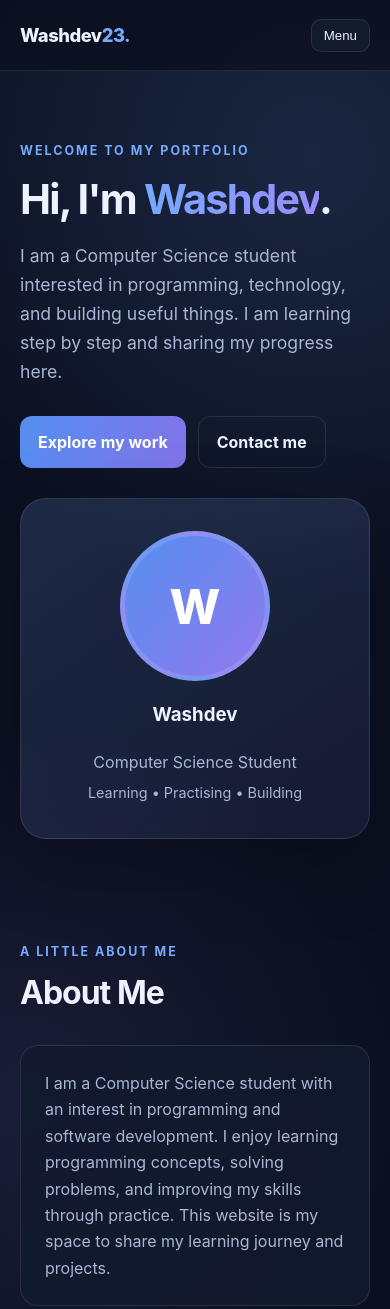
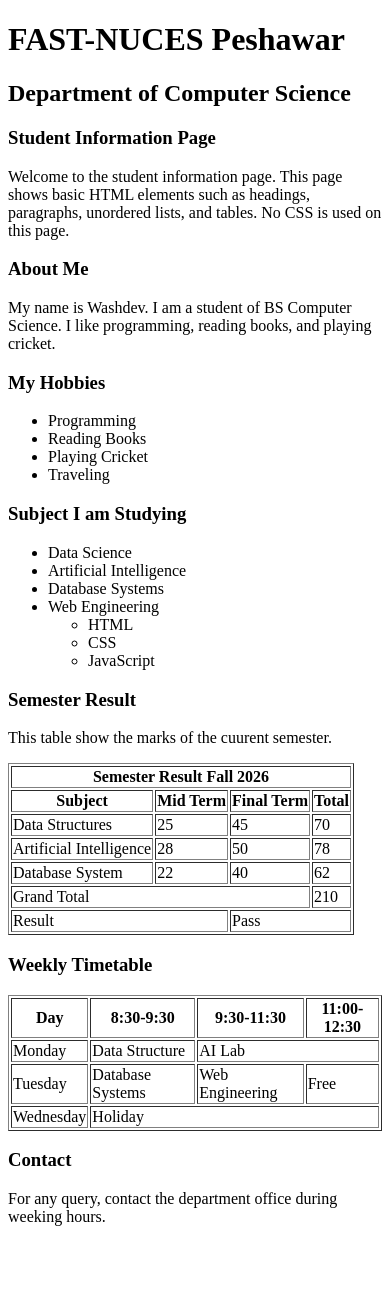
Before and after one commit to Washdev23/Wasdev23.github.io, a plain HTML site: page index.html in a window 390 px wide. Shown: the top 1309 px of the page. After the commit the page ends 1242 px from the top, so only its background shows below. Drawn offline with Linux system fonts and the light colour scheme.

Commit message:
Add files via upload

```diff
--- a/index.html
+++ b/index.html
@@ -1,201 +1,124 @@
 <!DOCTYPE html>
-<html lang="en">
+<html>
 <head>
-  <meta charset="UTF-8">
-  <meta name="viewport" content="width=device-width, initial-scale=1.0">
-  <meta name="description" content="Washdev's personal portfolio website.">
-  <title>Washdev | Portfolio</title>
-  <style>
-    :root {
-      --bg: #0b1020;
-      --panel: #121a2e;
-      --text: #edf2ff;
-      --muted: #aab6d3;
-      --accent: #76a9ff;
-      --accent2: #9b8cff;
-      --line: rgba(255,255,255,.1);
-    }
-    * { box-sizing: border-box; }
-    html { scroll-behavior: smooth; }
-    body {
-      margin: 0;
-      color: var(--text);
-      background:
-        radial-gradient(circle at 80% 5%, rgba(118,169,255,.15), transparent 28rem),
-        radial-gradient(circle at 5% 35%, rgba(155,140,255,.1), transparent 24rem),
-        var(--bg);
-      font-family: Inter, ui-sans-serif, system-ui, -apple-system, "Segoe UI", sans-serif;
-      line-height: 1.65;
-    }
-    a { color: inherit; text-decoration: none; }
-    .wrap { width: min(1080px, calc(100% - 40px)); margin: auto; }
-    header {
-      position: sticky; top: 0; z-index: 10;
-      background: rgba(11,16,32,.82);
-      backdrop-filter: blur(16px);
-      border-bottom: 1px solid var(--line);
-    }
-    nav { min-height: 70px; display:flex; align-items:center; justify-content:space-between; gap:20px; }
-    .logo { font-weight: 800; letter-spacing: -.5px; font-size: 1.15rem; }
-    .logo span { color: var(--accent); }
-    .links { display:flex; gap:24px; color:var(--muted); font-size:.93rem; }
-    .links a:hover { color:var(--text); }
-    .menu { display:none; border:1px solid var(--line); background:var(--panel); color:var(--text); border-radius:10px; padding:8px 12px; }
-    .hero { padding: 100px 0 78px; display:grid; grid-template-columns:1.5fr .8fr; gap:50px; align-items:center; }
-    .eyebrow { color:var(--accent); font-weight:700; text-transform:uppercase; letter-spacing:2px; font-size:.78rem; }
-    h1 { font-size:clamp(2.6rem, 6vw, 4.8rem); line-height:1.06; letter-spacing:-2.8px; margin:15px 0 20px; }
-    h1 span { background:linear-gradient(100deg,var(--accent),var(--accent2)); -webkit-background-clip:text; background-clip:text; color:transparent; }
-    .lead { color:var(--muted); font-size:1.1rem; max-width:620px; }
-    .actions { display:flex; gap:12px; flex-wrap:wrap; margin-top:30px; }
-    .btn { display:inline-flex; align-items:center; justify-content:center; padding:12px 18px; border-radius:12px; font-weight:700; border:1px solid var(--line); transition:.2s; }
-    .btn.primary { background:linear-gradient(110deg,#548ff0,#8272e9); border:0; color:white; }
-    .btn:hover { transform:translateY(-2px); }
-    .profile-card { background:linear-gradient(145deg,rgba(118,169,255,.17),rgba(155,140,255,.08)); border:1px solid var(--line); border-radius:26px; padding:28px; text-align:center; box-shadow:0 25px 80px rgba(0,0,0,.22); }
-    .avatar { width:150px; height:150px; margin:4px auto 18px; border-radius:50%; display:grid; place-items:center; font-size:3rem; font-weight:800; color:#fff; background:linear-gradient(135deg,#548ff0,#9279ee); border:5px solid rgba(255,255,255,.12); }
-    .profile-card p { color:var(--muted); margin:5px 0; }
-    section { padding:58px 0; }
-    .section-head { margin-bottom:25px; }
-    .section-head h2 { font-size:2rem; letter-spacing:-1px; margin:5px 0; }
-    .section-head p { color:var(--muted); margin:0; }
-    .grid { display:grid; grid-template-columns:repeat(2,1fr); gap:18px; }
-    .card { background:rgba(18,26,46,.86); border:1px solid var(--line); border-radius:18px; padding:24px; }
-    .card h3 { margin:0 0 8px; font-size:1.12rem; }
-    .card p { margin:0; color:var(--muted); }
-    .tag-list { display:flex; flex-wrap:wrap; gap:10px; margin-top:16px; }
-    .tag { padding:7px 12px; border-radius:999px; color:#dce7ff; background:rgba(118,169,255,.12); border:1px solid rgba(118,169,255,.22); font-size:.9rem; }
-    .project-note { font-size:.85rem; color:var(--accent)!important; margin-top:12px!important; }
-    .contact { display:flex; justify-content:space-between; align-items:center; gap:25px; flex-wrap:wrap; }
-    footer { border-top:1px solid var(--line); padding:25px 0; color:var(--muted); font-size:.9rem; }
-    .small { color:var(--muted); font-size:.9rem; }
-    @media (max-width:760px) {
-      .hero { grid-template-columns:1fr; padding:70px 0 45px; gap:30px; }
-      .profile-card { max-width:360px; }
-      .grid { grid-template-columns:1fr; }
-      .menu { display:block; }
-      .links { display:none; position:absolute; top:69px; left:0; right:0; padding:18px 22px; background:#0f1729; border-bottom:1px solid var(--line); flex-direction:column; gap:14px; }
-      .links.open { display:flex; }
-      h1 { letter-spacing:-1.8px; }
-    }
-  </style>
+    <meta charset="UTF-8" />
+    <meta name="viewport" content="width=device-width, initial-scale=1.0" />
+    <link rel="stylesheet" href="style.css" />
+    <title>FAST NUCES Peshawar</title>
 </head>
 <body>
-  <header>
-    <nav class="wrap">
-      <a class="logo" href="#home">Washdev<span>23.</span></a>
-      <button class="menu" id="menuBtn" aria-label="Toggle navigation">Menu</button>
-      <div class="links" id="navLinks">
-        <a href="#about">About</a>
-        <a href="#education">Education</a>
-        <a href="#skills">Skills</a>
-        <a href="#projects">Projects</a>
-        <a href="#contact">Contact</a>
-      </div>
-    </nav>
-  </header>
+    <h1>FAST-NUCES Peshawar</h1>
+    <h2>Department of Computer Science</h2>
+    <h3>Student Information Page</h3>
+    <p>Welcome to the student information page. This page shows basic HTML elements such as headings, paragraphs, unordered lists, and tables. No CSS is used on this page.</p>
+    <h3>About Me</h3>
+    <p>My name is Washdev. I am a student of BS Computer Science. I like programming, reading books, and playing cricket.</p>
+    <h3>My Hobbies</h3>
 
-  <main class="wrap">
-    <section class="hero" id="home">
-      <div>
-        <div class="eyebrow">Welcome to my portfolio</div>
-        <h1>Hi, I'm <span>Washdev</span>.</h1>
-        <p class="lead">I am a Computer Science student interested in programming, technology, and building useful things. I am learning step by step and sharing my progress here.</p>
-        <div class="actions">
-          <a class="btn primary" href="#projects">Explore my work</a>
-          <a class="btn" href="#contact">Contact me</a>
-        </div>
-      </div>
-      <aside class="profile-card">
-        <div class="avatar">W</div>
-        <h3>Washdev</h3>
-        <p>Computer Science Student</p>
-        <p class="small">Learning • Practising • Building</p>
-      </aside>
-    </section>
+        <ul>
+            <li>Programming</li>
+            <li>Reading Books</li>
+            <li>Playing Cricket</li>
+            <li>Traveling</li>
+        </ul>
 
-    <section id="about">
-      <div class="section-head">
-        <div class="eyebrow">A little about me</div>
-        <h2>About Me</h2>
-      </div>
-      <div class="card">
-        <p>I am a Computer Science student with an interest in programming and software development. I enjoy learning programming concepts, solving problems, and improving my skills through practice. This website is my space to share my learning journey and projects.</p>
-      </div>
-    </section>
+    <h3>Subject I am Studying</h3>
 
-    <section id="education">
-      <div class="section-head">
-        <div class="eyebrow">My background</div>
-        <h2>Education</h2>
-      </div>
-      <div class="card">
-        <h3>Computer Science Student</h3>
-        <p>Currently studying Computer Science.</p>
-      </div>
-    </section>
+        <ul>
+            <li>Data Science</li>
+            <li>Artificial Intelligence</li>
+            <li>Database Systems</li>
+            <li> Web Engineering
+                <ul>
+                    <li>HTML</li>
+                    <li>CSS</li>
+                    <li>JavaScript</li>
+                </ul>
+            </li>
+        </ul>
 
-    <section id="skills">
-      <div class="section-head">
-        <div class="eyebrow">What I'm learning</div>
-        <h2>Skills</h2>
-        <p>My current skills and learning areas.</p>
-      </div>
-      <div class="card">
-        <div class="tag-list">
-          <span class="tag">C Programming</span>
-          <span class="tag">HTML</span>
-          <span class="tag">CSS</span>
-        </div>
-      </div>
-    </section>
+    <h3>Semester Result</h3>
+    <p>This table show the marks of the cuurent semester.</p>
 
-    <section id="projects">
-      <div class="section-head">
-        <div class="eyebrow">Things I've worked on</div>
-        <h2>My Projects</h2>
-        <p>My projects will be added here as I complete them.</p>
-      </div>
-      <div class="grid">
-        <article class="card">
-          <h3>Coming Soon</h3>
-          <p>I will add my C programming and web development projects here.</p>
-        </article>
-        <article class="card">
-          <h3>Learning Projects</h3>
-          <p>Small practice projects that help me improve my programming skills.</p>
-        </article>
-      </div>
-    </section>
+<table border="1">
+    <thead>
+            <th colspan="10">
+                Semester Result Fall 2026
+            </th>
+    </thead>
+    <tbody>
+            <tr>
+                <th>Subject</th>
+                <th>Mid Term</th>
+                <th>Final Term</th>
+                <th>Total</th>
 
-    <section id="contact">
-      <div class="card contact">
-        <div>
-          <div class="eyebrow">Get in touch</div>
-          <h2 style="margin:5px 0">Contact Me</h2>
-          <p class="small">Have a question or want to connect? Send me an email or find me on GitHub.</p>
-        </div>
-        <div class="actions">
-          <a class="btn primary" href="mailto:p260637@pwr.nu.edu.pk">Email me</a>
-          <a class="btn" href="https://github.com/Washdev23" target="_blank" rel="noopener">Visit my GitHub</a>
-        </div>
-      </div>
-      <p class="small" style="margin-top:14px">Email: <a href="mailto:p260637@pwr.nu.edu.pk">p260637@pwr.nu.edu.pk</a></p>
-    </section>
-  </main>
+            </tr>
+            <tr>
+                <td>Data Structures</td>
+                <td>25</td>
+                <td>45</td>
+                <td>70</td>
 
-  <footer>
-    <div class="wrap">© <span id="year"></span> Washdev. Built with HTML and CSS.</div>
-  </footer>
+            </tr>
+            <tr>
+                <td>Artificial Intelligence</td>
+                <td>28</td>
+                <td>50</td>
+                <td>78</td>
 
-  <script>
-    document.getElementById('year').textContent = new Date().getFullYear();
-    document.getElementById('menuBtn').addEventListener('click', () => {
-      document.getElementById('navLinks').classList.toggle('open');
-    });
-    document.querySelectorAll('#navLinks a').forEach(link => {
-      link.addEventListener('click', () => {
-        document.getElementById('navLinks').classList.remove('open');
-      });
-    });
-  </script>
+            </tr>
+            <tr>
+                <td>Database System</td>
+                <td>22</td>
+                <td>40</td>
+                <td>62</td>
+
+            </tr>
+            <tr>
+                <td colspan="3">Grand Total</td>
+                <td colspan="1">210</td>
+
+            </tr>
+              <tr>
+                <td  colspan="2">Result</td>
+                <td colspan="2">Pass</td>
+
+            </tr>
+    </tbody>
+</table>
+<h3>Weekly Timetable</h3>
+<table border="1">
+<thead>
+        <th>Day</th>
+        <th>8:30-9:30</th>
+        <th>9:30-11:30</th>
+        <th>11:00-12:30</th>
+
+</thead>
+<tbody>
+        <tr>
+                <td>Monday</td>
+                <td>Data Structure</td>
+                <td colspan="2">AI Lab</td>
+
+        </tr>
+        <tr>
+                <td>Tuesday</td>
+                <td>Database Systems</td>
+                <td>Web Engineering</td>
+                <td>Free</td>
+
+        </tr>
+        <tr>
+                <td>Wednesday</td>
+                <td colspan="3">Holiday</td>
+        </tr>
+</tbody>
+
+
+</table>
+<h3>Contact</h3>
+<p>For any query, contact the department office during weeking hours.</p>
 </body>
 </html>
```
